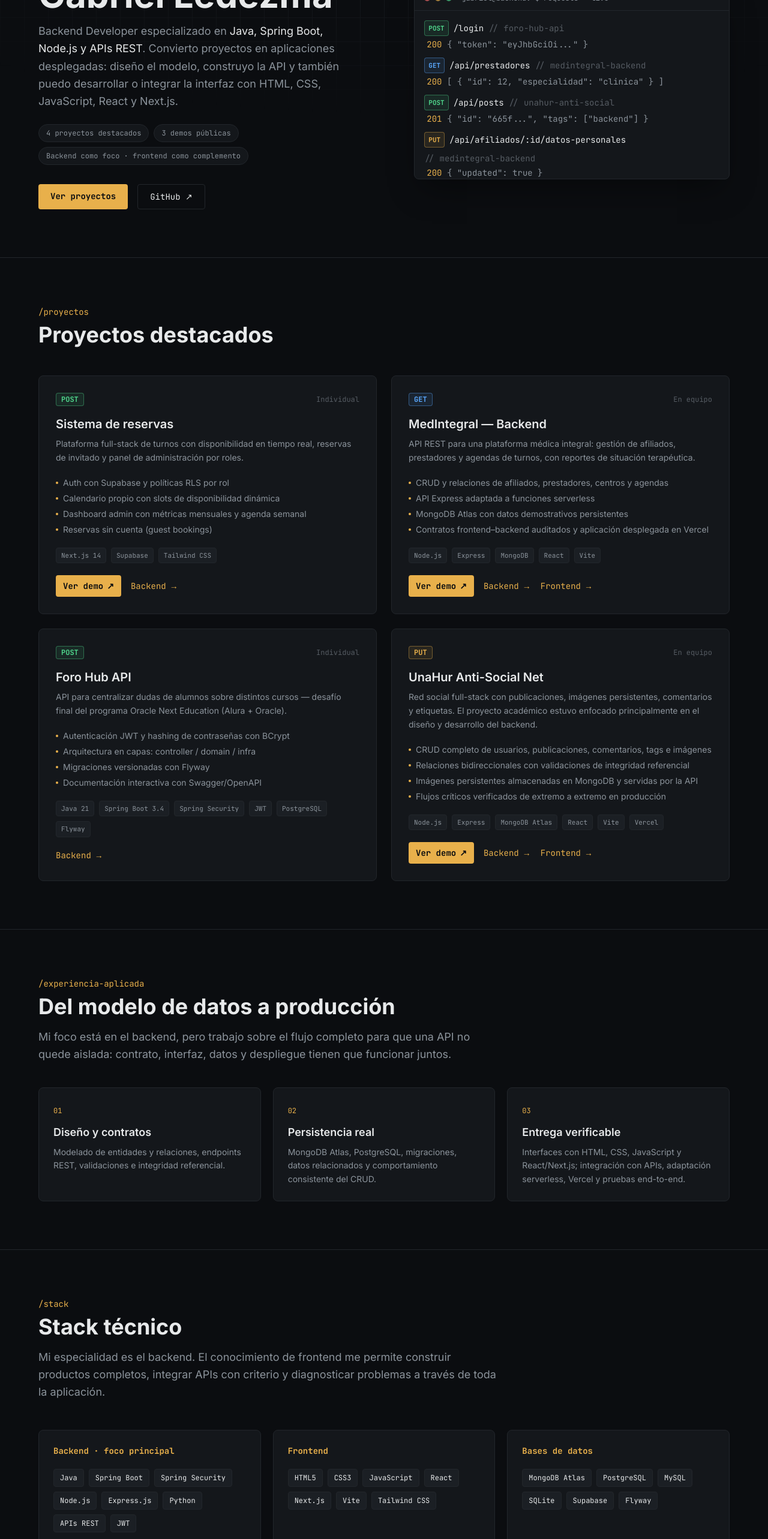
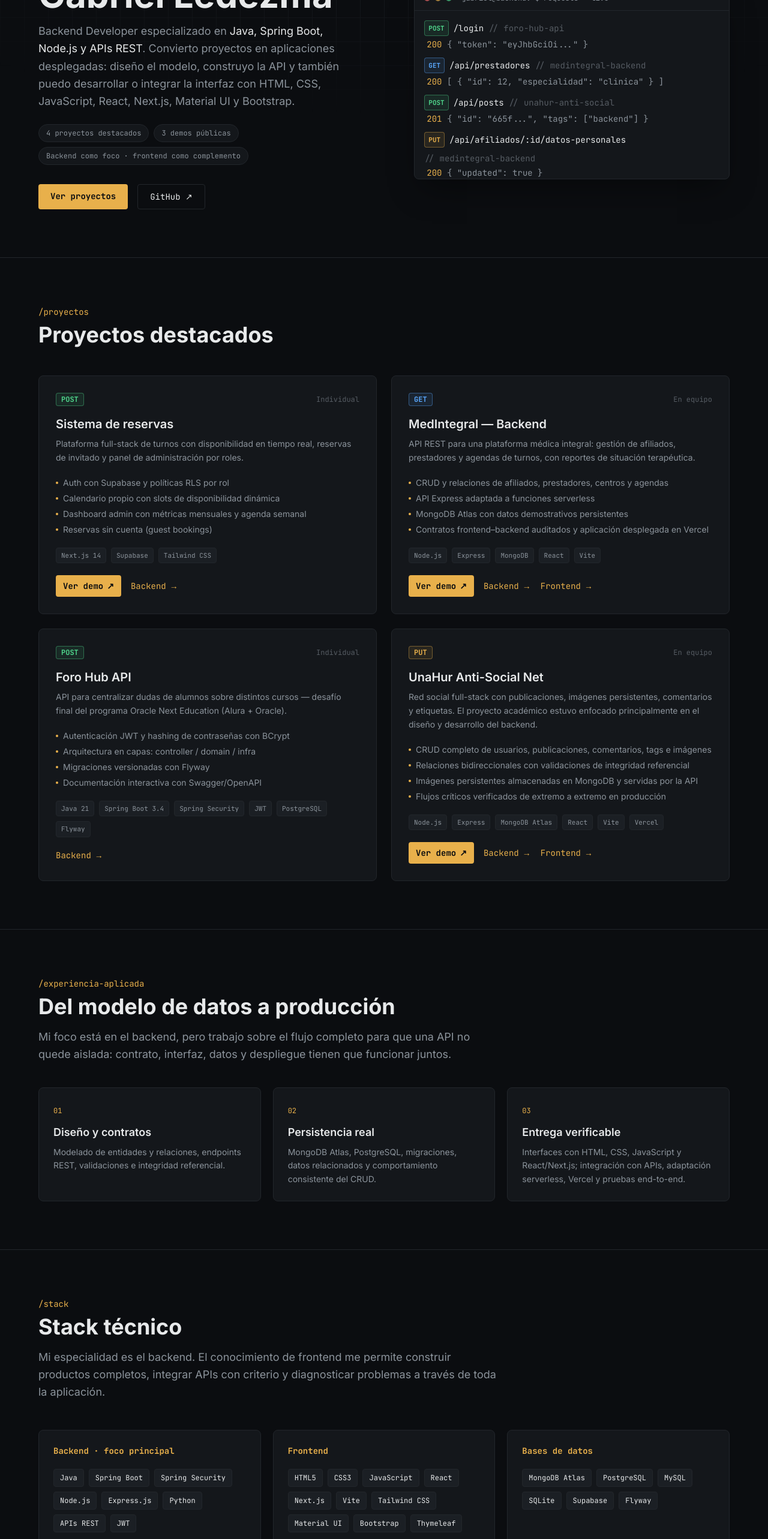
Before and after one commit to gabrielledezma21/gabrielledezma-portfolio, a Next.js app: page / in a window 1280 px wide. Shown: the part 234-2800 px from the top of the page at 60% size. Built offline with nearby package versions, Linux system fonts and the light colour scheme.

Commit message:
content: add UI frameworks, Thymeleaf and OCI

```diff
--- a/app/page.tsx
+++ b/app/page.tsx
@@ -21,6 +21,9 @@ const STACK = {
     "Next.js",
     "Vite",
     "Tailwind CSS",
+    "Material UI",
+    "Bootstrap",
+    "Thymeleaf",
   ],
   "Bases de datos": [
     "MongoDB Atlas",
@@ -45,6 +48,7 @@ const STACK = {
     "Serverless Functions",
     "AWS",
     "Azure",
+    "OCI",
   ],
 };
 
@@ -98,7 +102,7 @@ export default function Home() {
               <span className="text-ink">Java, Spring Boot, Node.js y APIs REST</span>.
               Convierto proyectos en aplicaciones desplegadas: diseño el modelo,
               construyo la API y también puedo desarrollar o integrar la interfaz con
-              HTML, CSS, JavaScript, React y Next.js.
+              HTML, CSS, JavaScript, React, Next.js, Material UI y Bootstrap.
             </p>
             <div className="mt-6 flex flex-wrap gap-2 font-mono text-xs text-ink-muted">
               <span className="rounded-full border border-line bg-bg-surface px-3 py-1.5">4 proyectos destacados</span>
@@ -233,7 +237,8 @@ export default function Home() {
             capas —rutas, validaciones, relaciones y persistencia— y convertirlas en
             soluciones comprobables. Trabajo principalmente con Java/Spring Boot y
             Node.js/Express. También desarrollo interfaces con HTML, CSS, JavaScript,
-            React y Next.js; no es mi especialidad principal, pero sí una capacidad
+            React, Next.js y Thymeleaf, usando Material UI, Bootstrap o Tailwind CSS
+            según el proyecto; no es mi especialidad principal, pero sí una capacidad
             que uso para integrar, probar y entregar productos completos. Busco una
             oportunidad para crecer como Backend Developer
             y aportar esta mirada práctica desde el primer día.
```
